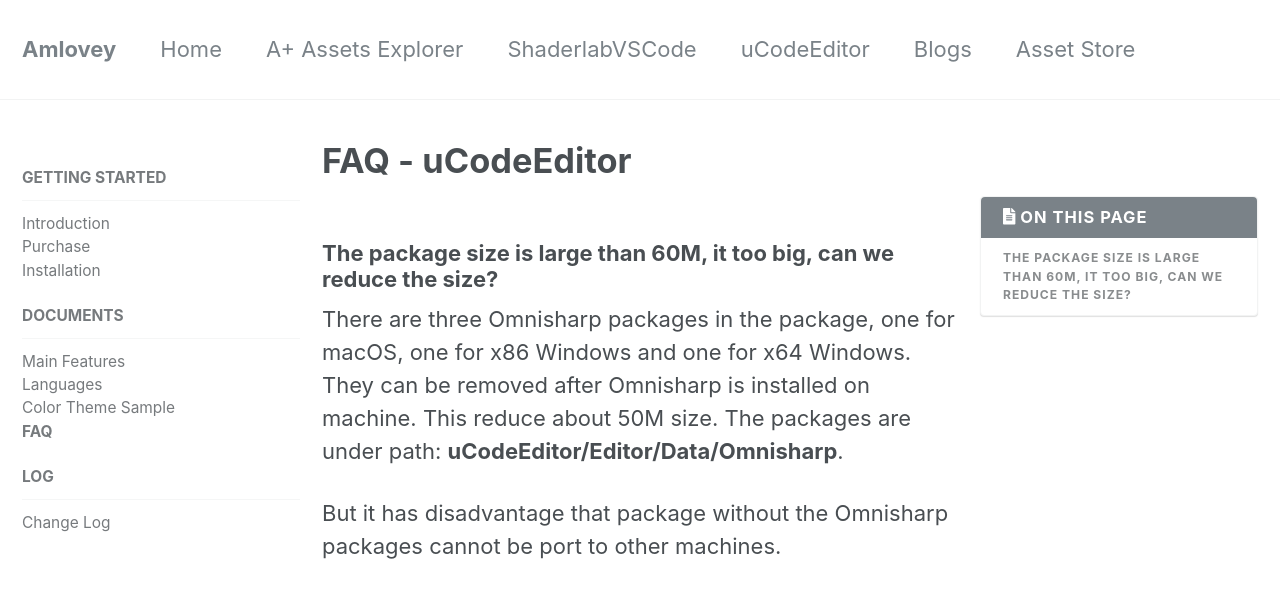
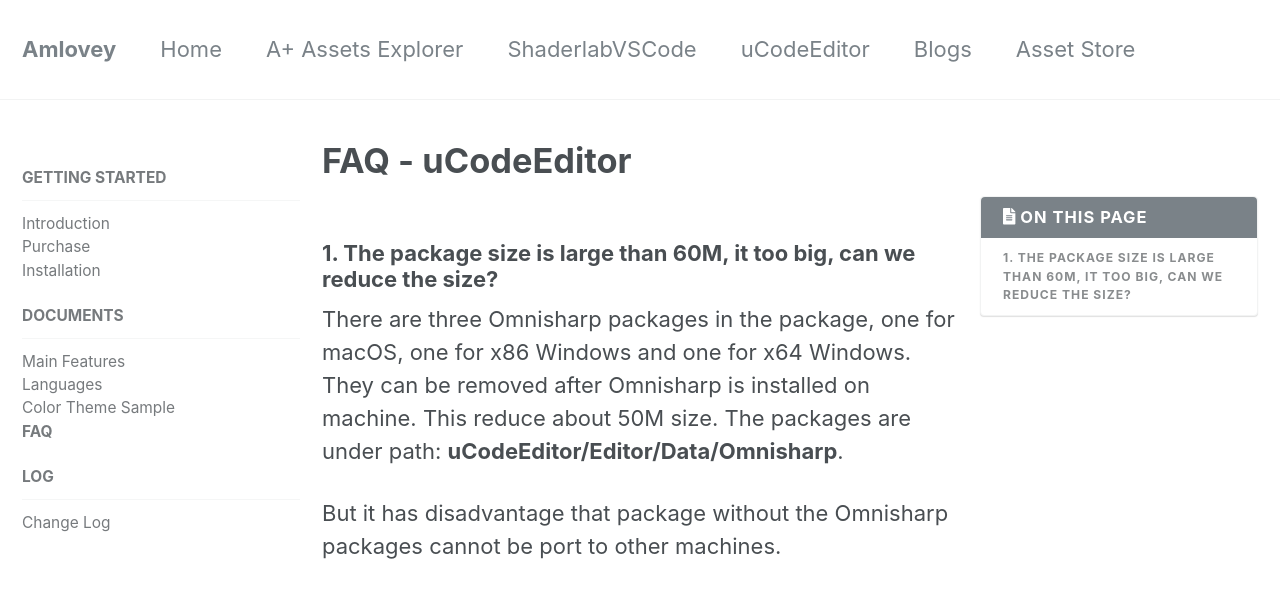
Before and after one commit to amloveyweb/amloveyweb.github.io, a Jekyll site: the page built from _pages/uCodeEditor/faq.md, in a window 1280 px wide and 900 px high. Shown: the top 598 px of the window. Built offline with Jekyll 4.4.1, drawn with Linux system fonts in a browser that asks for light colours; nearby versions of some CDN libraries.

Commit message:
Update faq.md

```diff
--- a/_pages/uCodeEditor/faq.md
+++ b/_pages/uCodeEditor/faq.md
@@ -7,7 +7,7 @@
 toc: true
 ---
 
-### The package size is large than 60M, it too big, can we reduce the size?
+### 1. The package size is large than 60M, it too big, can we reduce the size?
 
 There are three Omnisharp packages in the package, one for macOS, one for x86 Windows and one for x64 Windows. They can be removed after Omnisharp is installed on machine. This reduce about 50M size. The packages are under path: __uCodeEditor/Editor/Data/Omnisharp__.
 
```
